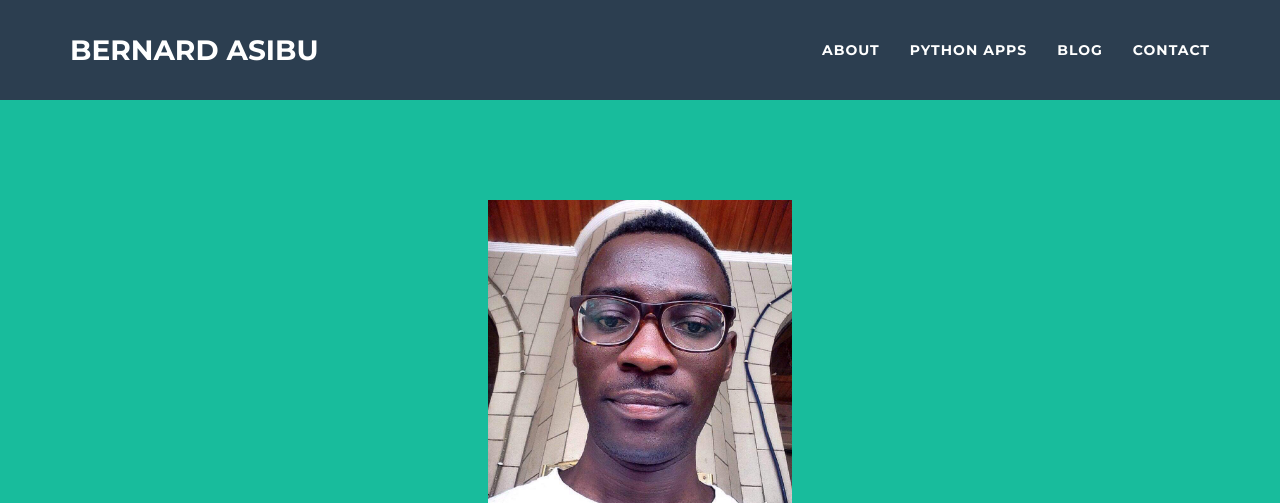
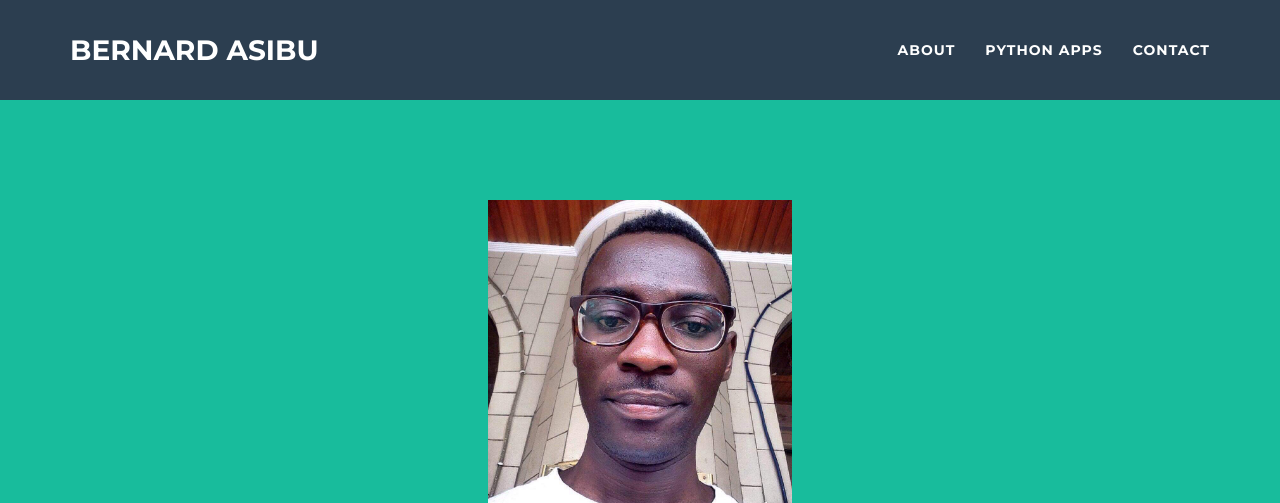
Before and after one commit to asibubernard/asibu_flask_portfolio, a Flask app: page / in a window 1280 px wide. Shown: the top 503 px of the page. Run offline with Flask 2, Linux system fonts and the light colour scheme; some libraries are stand-ins or nearby versions.

Commit message:
removed the blog from the navigation bar

```diff
--- a/templates/index.html
+++ b/templates/index.html
@@ -66,10 +66,6 @@
                     <li class="page-scroll">
                         <a href="/python_apps">Python Apps</a>
                     </li>
-                    <li class="page-scroll">
-                        <a href="/blog">Blog</a>
-                    </li>
-
                     <li class="page-scroll">
                         <a href="/contact">Contact</a>
                     </li>
```
